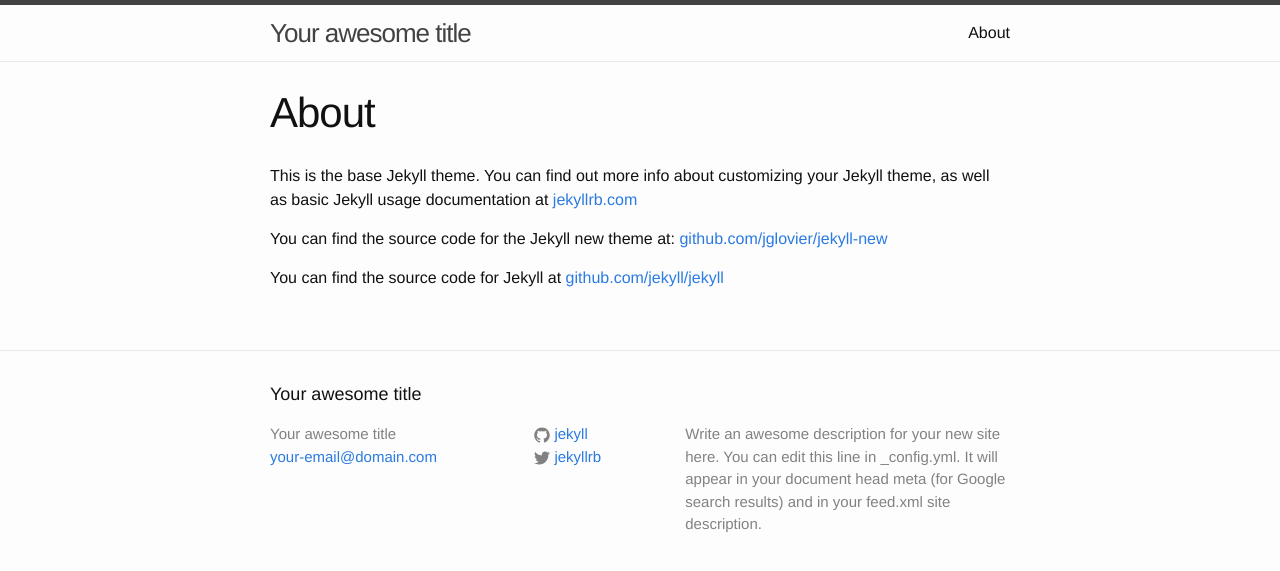
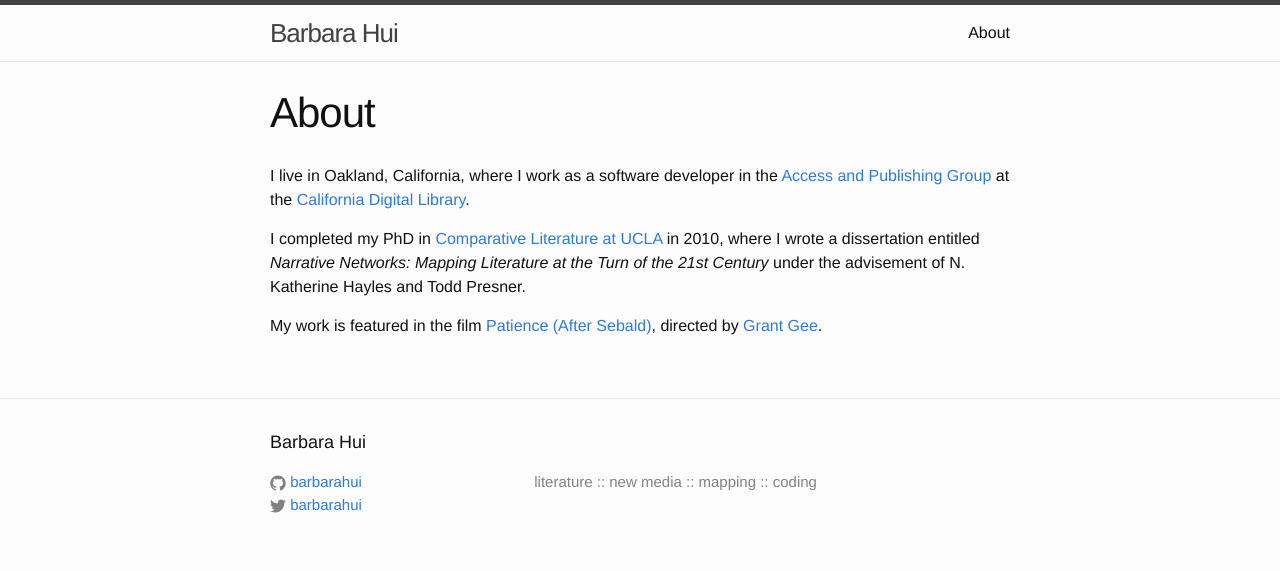
Before and after one commit to barbarahui/barbarahui.github.io, a Jekyll site: the page built from about.md, in a window 1280 px wide. Shown: the top 571 px of the page. Built offline with Jekyll 4.4.1, drawn with Linux system fonts in a browser that asks for light colours.

Commit message:
A modest beginning.

```diff
--- a/_config.yml
+++ b/_config.yml
@@ -1,14 +1,12 @@
 # Site settings
-title: Your awesome title
-email: your-email@domain.com
+title: Barbara Hui
+email: mail@barbarahui.net
 description: > # this means to ignore newlines until "baseurl:"
-  Write an awesome description for your new site here. You can edit this
-  line in _config.yml. It will appear in your document head meta (for
-  Google search results) and in your feed.xml site description.
+   literature :: new media :: mapping :: coding
 baseurl: "" # the subpath of your site, e.g. /blog/
-url: "http://yourdomain.com" # the base hostname & protocol for your site
-twitter_username: jekyllrb
-github_username:  jekyll
+url: "https://barbarahui.github.io" # the base hostname & protocol for your site
+twitter_username: barbarahui
+github_username: barbarahui
 
 # Build settings
 markdown: kramdown
--- a/_includes/footer.html
+++ b/_includes/footer.html
@@ -5,14 +5,8 @@
     <h2 class="footer-heading">{{ site.title }}</h2>
 
     <div class="footer-col-wrapper">
+
       <div class="footer-col  footer-col-1">
-        <ul class="contact-list">
-          <li>{{ site.title }}</li>
-          <li><a href="mailto:{{ site.email }}">{{ site.email }}</a></li>
-        </ul>
-      </div>
-
-      <div class="footer-col  footer-col-2">
         <ul class="social-media-list">
           {% if site.github_username %}
           <li>
--- /dev/null
+++ b/_posts/2016-01-01-hello-world.markdown
@@ -0,0 +1,6 @@
+---
+layout: post
+title:  "Hello, World!"
+date:   2016-01-01 20:21:43
+---
+Hey there. I am moving my site to Jekyll. Stay tuned!
--- a/about.md
+++ b/about.md
@@ -4,8 +4,8 @@ title: About
 permalink: /about/
 ---
 
-This is the base Jekyll theme. You can find out more info about customizing your Jekyll theme, as well as basic Jekyll usage documentation at [jekyllrb.com](http://jekyllrb.com/)
+I live in Oakland, California, where I work as a software developer in the [Access and Publishing Group](http://www.cdlib.org/services/access_publishing/) at the [California Digital Library](http://www.cdlib.org).
 
-You can find the source code for the Jekyll new theme at: [github.com/jglovier/jekyll-new](https://github.com/jglovier/jekyll-new)
+I completed my PhD in [Comparative Literature at UCLA](http://www.cdlib.org) in 2010, where I wrote a dissertation entitled _Narrative Networks: Mapping Literature at the Turn of the 21st Century_ under the advisement of N. Katherine Hayles and Todd Presner.
 
-You can find the source code for Jekyll at [github.com/jekyll/jekyll](https://github.com/jekyll/jekyll)
+My work is featured in the film [Patience (After Sebald)](http://www.artevents.info/projects/current/the-re-enchantment/patience-after-sebald), directed by [Grant Gee](https://en.wikipedia.org/wiki/Grant_Gee).
```
Also changed, not shown: _posts/2016-01-01-welcome-to-jekyll.markdown (deleted, +0 -25 lines).
